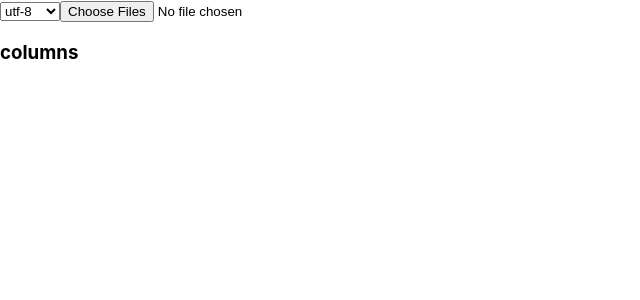
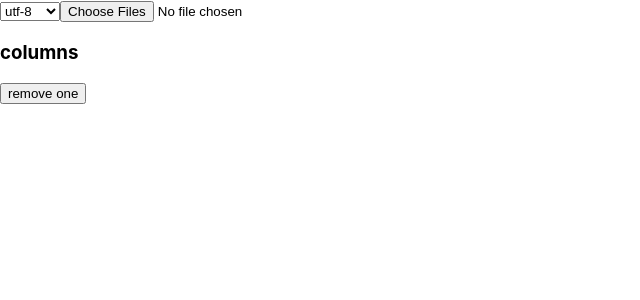
Before and after one commit to LeeByeongWoon/my-react-vite, a React (Vite) app: page / in a window 1280 px wide. Shown: the top 300 px of the page, without its empty margins (0-640 px from the left). Built offline with nearby package versions, Linux system fonts and the light colour scheme.

Commit message:
가벼운 기능추가 및 코드정리

```diff
--- a/src/Components/CompareColumn.tsx
+++ b/src/Components/CompareColumn.tsx
@@ -126,6 +126,13 @@ const CompareColumn = () => {
                     ))}
                 </ColumnWrap>
             </div>
+            <button
+                onClick={() => {
+                    setFiles((prev) => prev.filter((f) => f !== prev[0]));
+                }}
+            >
+                remove one
+            </button>
         </div>
     );
 };
--- a/src/Components/FileUpload.tsx
+++ b/src/Components/FileUpload.tsx
@@ -13,7 +13,6 @@ function Lists({ file }: Props) {
 export default function FileUpload() {
     //initialize
     const [files, setFiles] = useState<File[] | null>(null);
-    const [progress, setProgress] = useState<number>(0);
     const ref = useRef<HTMLInputElement>(null);
 
     useEffect(() => {
@@ -60,7 +59,6 @@ export default function FileUpload() {
                     if (e.target.files !== null) setFiles(Object.values(e.target.files));
                 }}
             ></input>
-            <span>progress:{progress}</span>
             <button onClick={() => onclick()} disabled={files?.length === 0}>
                 파일 전송
             </button>
```
Also changed, not shown: index.html (indentation only).
